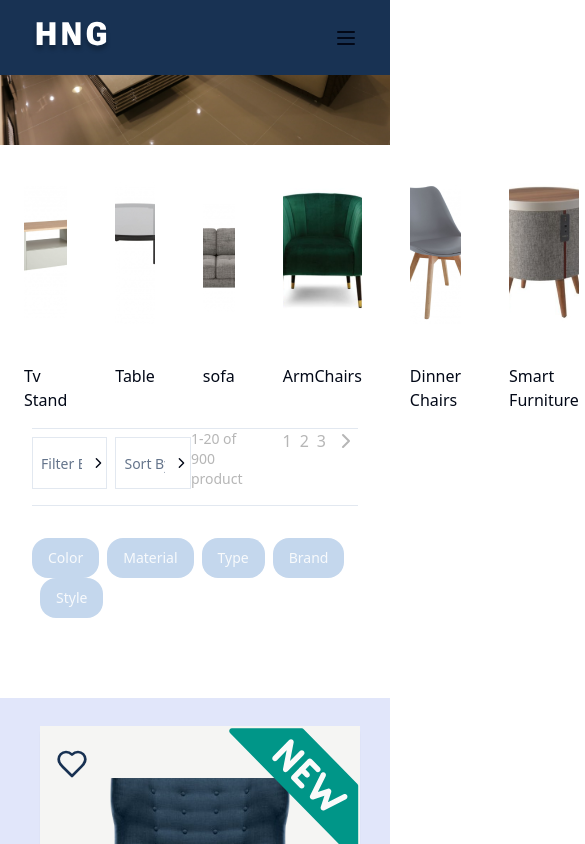
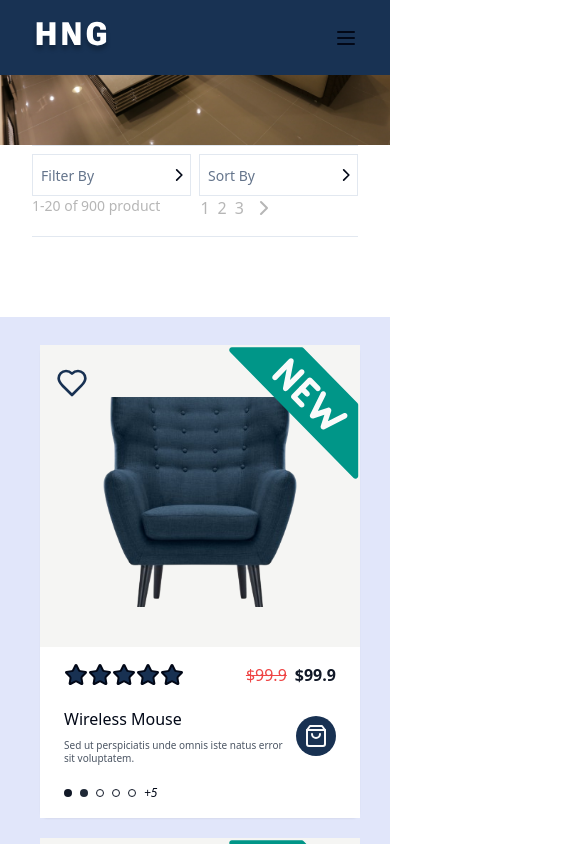
Before and after one commit to Jejeet/HNG11stagetwo, a React (Vite) app: page /product in a window 390 px wide. Shown: the top 844 px of the page, 585 px wide, since content can reach past the window. Built offline with nearby package versions, Linux system fonts and the light colour scheme.

Commit message:
Updated product mobile hero and display

```diff
--- a/src/components/Hero/ProductDisplay.tsx
+++ b/src/components/Hero/ProductDisplay.tsx
@@ -4,7 +4,7 @@ import SimpleCard  from "../productcards/SimpleCard";
 
 const ProductDisplay = () => {
   return (
-    <div className="flex flex-row ">
+    <div className="hidden md:flex flex-row container ">
      {Diplay.map(dis=>(<SimpleCard title={dis.title} image={dis.image} id={dis.id}/>))}
     </div>
   );
--- a/src/components/Hero/ProductHero.tsx
+++ b/src/components/Hero/ProductHero.tsx
@@ -3,8 +3,8 @@ import Hero from "@/assets/ProductHero.png"
 const ProductHero = () => {
   return (
     <div>
-        <div>
-            <img src={Hero} alt="" />
+        <div >
+            <img src={Hero} alt=""  className='w-full' />
         </div>
 
     </div>
--- a/src/components/Hero/Sort.tsx
+++ b/src/components/Hero/Sort.tsx
@@ -8,7 +8,7 @@ const Sort = () => {
     <div>
         <div className="sort container mb-8">
             <hr />
-            <div className=" flex justify-between mb-4">
+            <div className=" md:flex justify-between mb-4">
             <div className="flex  mt-2 ">
             <div className='flex flex-row gap-2  '>
             <div className='flex items-center border '>
@@ -32,7 +32,7 @@ const Sort = () => {
         </div>
         <hr className='' />
     </div>
-    <div className='mt-6 space-x-2 container'>
+    <div className='mt-6 space-x-2 container md:flex hidden'>
     <Button className="bg-[#C4D7ED] rounded-2xl">Color</Button>
     <Button className="bg-[#C4D7ED] rounded-2xl">Material</Button>
     <Button className="bg-[#C4D7ED] rounded-2xl">Type</Button>
--- a/src/components/productcards/ProductCarousel.tsx
+++ b/src/components/productcards/ProductCarousel.tsx
@@ -21,7 +21,7 @@ export function ProductCarousel({products}:{products:NewProductType[]}) {
     >
       <CarouselContent className="items-center justify-center">
         {products.map(product=> (
-          <CarouselItem key={product.id} className=" w-full lg:basis-1/3 items-center justify-center  ">
+          <CarouselItem key={product.id} className="w-full lg:basis-1/3 items-center justify-center">
               <ProductInstore
               id={product.id}
               image={product.image}
--- a/src/components/productcards/SimpleCard.tsx
+++ b/src/components/productcards/SimpleCard.tsx
@@ -18,7 +18,7 @@ export default function SimpleCard({title,image,id }:SimpleCardType) {
   return (
     <Card className="w-[60%] border-none shadow-none relative bg-transparent " key={id}>
     <CardHeader className="bg-transaparent  ">
-    <img src={image} className="w-[159px] h-[143px] object-cover mt-3"  />
+    <img src={image} className=" object-cover mt-3"  />
     </CardHeader>
 
     <CardFooter className="bg-transparent flex flex-col space-y-5 py-4">
```
